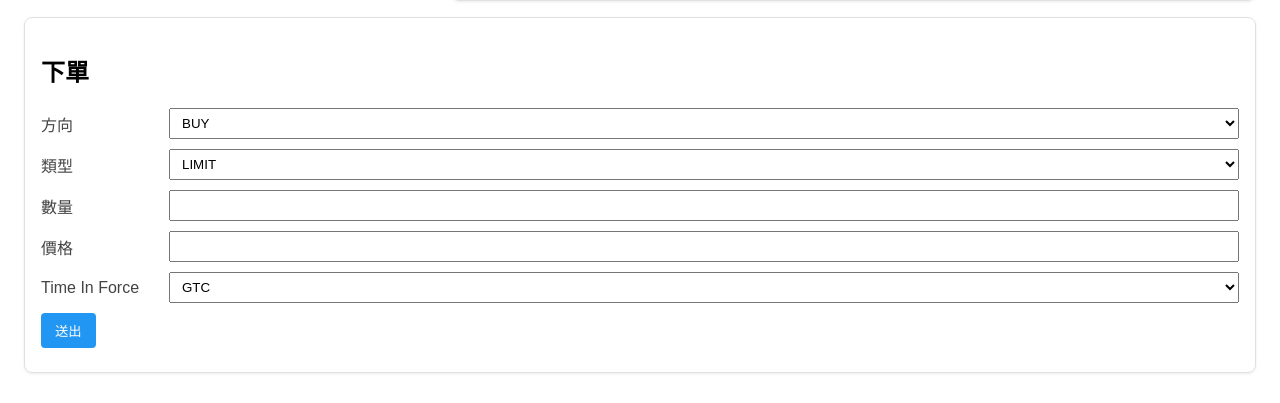
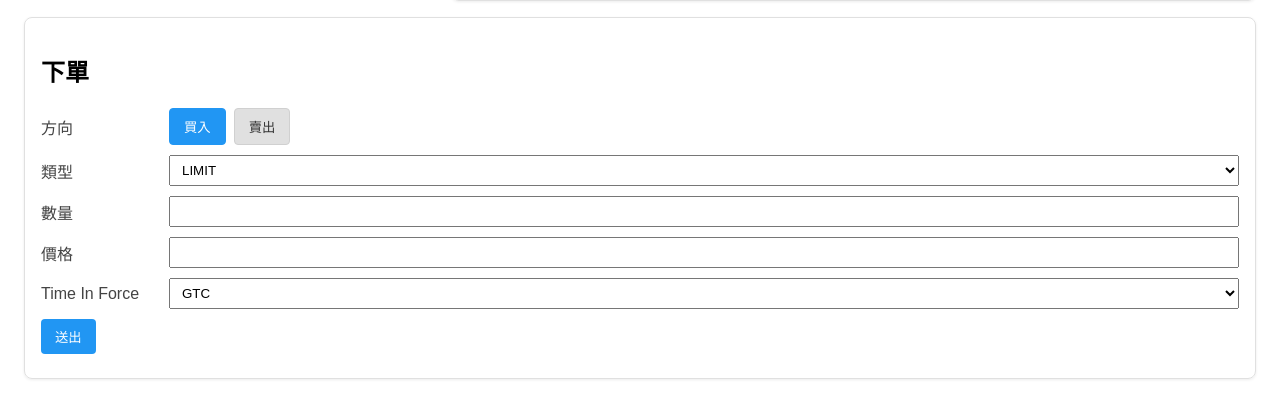
Before and after one commit to ac484/qrl-url, a FastAPI app: page / in a window 1280 px wide. Shown: the part 742-1145 px from the top of the page. Before the commit the page ends 1115 px from the top, so only its background shows below. Run offline with FastAPI, Linux system fonts and the light colour scheme; data that the repository does not hold is empty.

Commit message:
feat: modernize order form side toggle and styles
Co-authored-by: ac484 <179925298+ac484@users.noreply.github.com>

```diff
--- a/src/app/interfaces/http/pages/static/css/dashboard.css
+++ b/src/app/interfaces/http/pages/static/css/dashboard.css
@@ -66,6 +66,23 @@ button {
   cursor: pointer;
 }
 
+.side-toggle {
+  display: inline-flex;
+  gap: 8px;
+}
+
+.side-btn {
+  background: #e0e0e0;
+  color: #333;
+  border: 1px solid #d0d0d0;
+}
+
+.side-btn.active {
+  background: #2196f3;
+  color: #fff;
+  border-color: #2196f3;
+}
+
 .order-result {
   margin-top: 8px;
   color: #333;
--- a/src/app/interfaces/http/pages/templates/dashboard/index.html
+++ b/src/app/interfaces/http/pages/templates/dashboard/index.html
@@ -24,10 +24,11 @@
       <form id="orderForm">
         <div class="form-row">
           <label>方向</label>
-          <select name="side">
-            <option value="BUY">BUY</option>
-            <option value="SELL">SELL</option>
-          </select>
+          <div class="side-toggle" role="group" aria-label="Side">
+            <button type="button" data-side="BUY" class="side-btn active">買入</button>
+            <button type="button" data-side="SELL" class="side-btn">賣出</button>
+          </div>
+          <input type="hidden" name="side" value="BUY" />
         </div>
         <div class="form-row">
           <label>類型</label>
@@ -129,6 +130,15 @@
       refresh();
       setInterval(refresh, 10000);
 
+      // Side toggle (BUY/SELL buttons)
+      document.querySelectorAll(".side-btn").forEach((btn) => {
+        btn.addEventListener("click", () => {
+          document.querySelectorAll(".side-btn").forEach((b) => b.classList.remove("active"));
+          btn.classList.add("active");
+          document.querySelector('input[name="side"]').value = btn.dataset.side;
+        });
+      });
+
       document.getElementById("orderForm").addEventListener("submit", async (e) => {
         e.preventDefault();
         const form = e.target;
```
